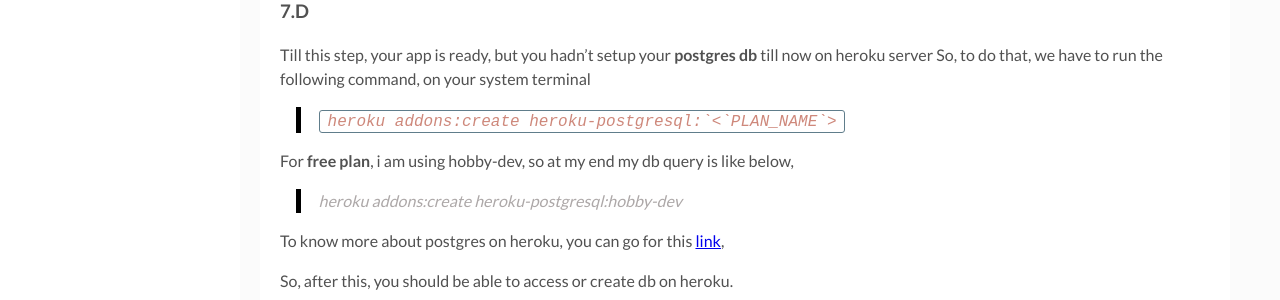
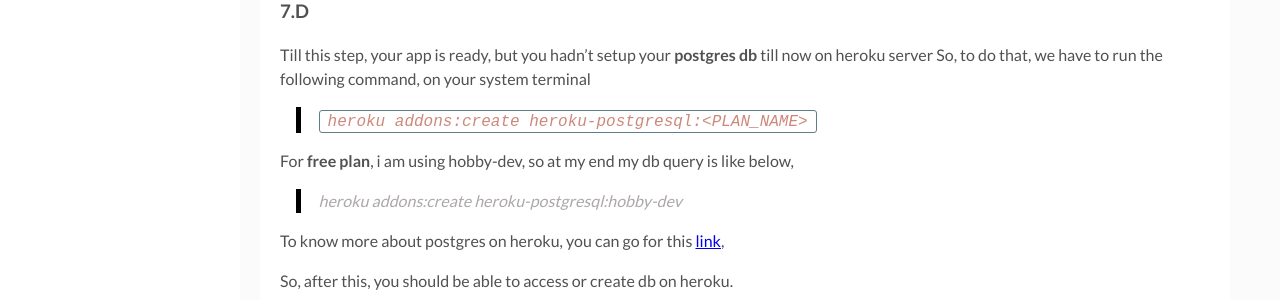
Before and after one commit to TheReprator/reprator.github.io, a Jekyll site: the page built from _posts/2020-08-04-Host-your-ktor-application-on-heroku.markdown, in a window 1280 px wide and 900 px high, scrolled down 4603 px. Shown: the part 306-606 px from the top of the window. Built offline with Jekyll 4.4.1, drawn with Linux system fonts in a browser that asks for light colours; comment, search, counter and statistics services are not loaded.

Commit message:
escape character removed

```diff
--- a/_posts/2020-08-04-Host-your-ktor-application-on-heroku.markdown
+++ b/_posts/2020-08-04-Host-your-ktor-application-on-heroku.markdown
@@ -176,7 +176,7 @@ please signup and have it.
   So, to do that, we have to run the following command, on your system terminal
 
 
-  >``heroku addons:create heroku-postgresql:`<`PLAN_NAME`>``
+  >``heroku addons:create heroku-postgresql:<PLAN_NAME>``
 
 
   For __free plan__, i am using hobby-dev, so at my end my db query is like below,
```
